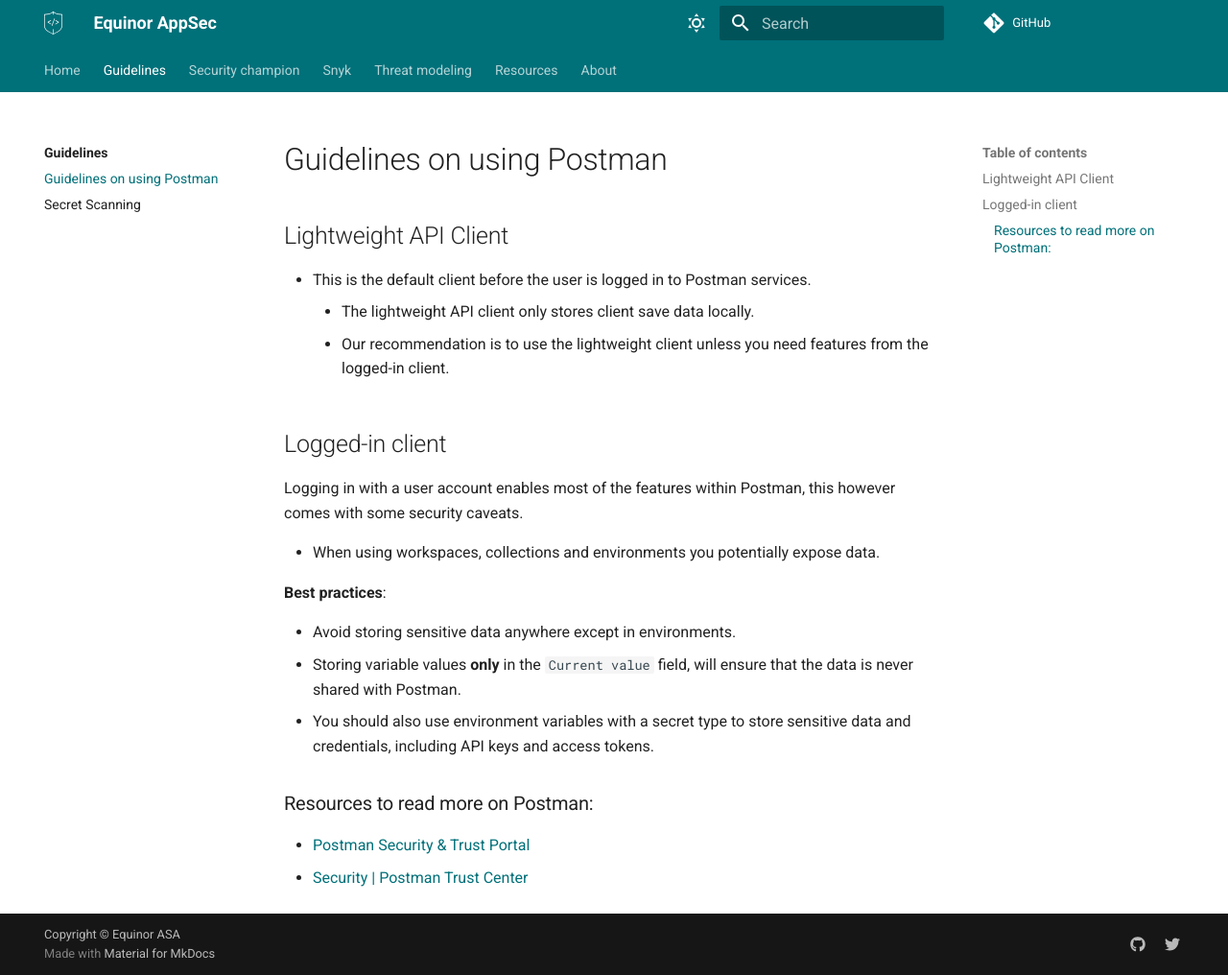
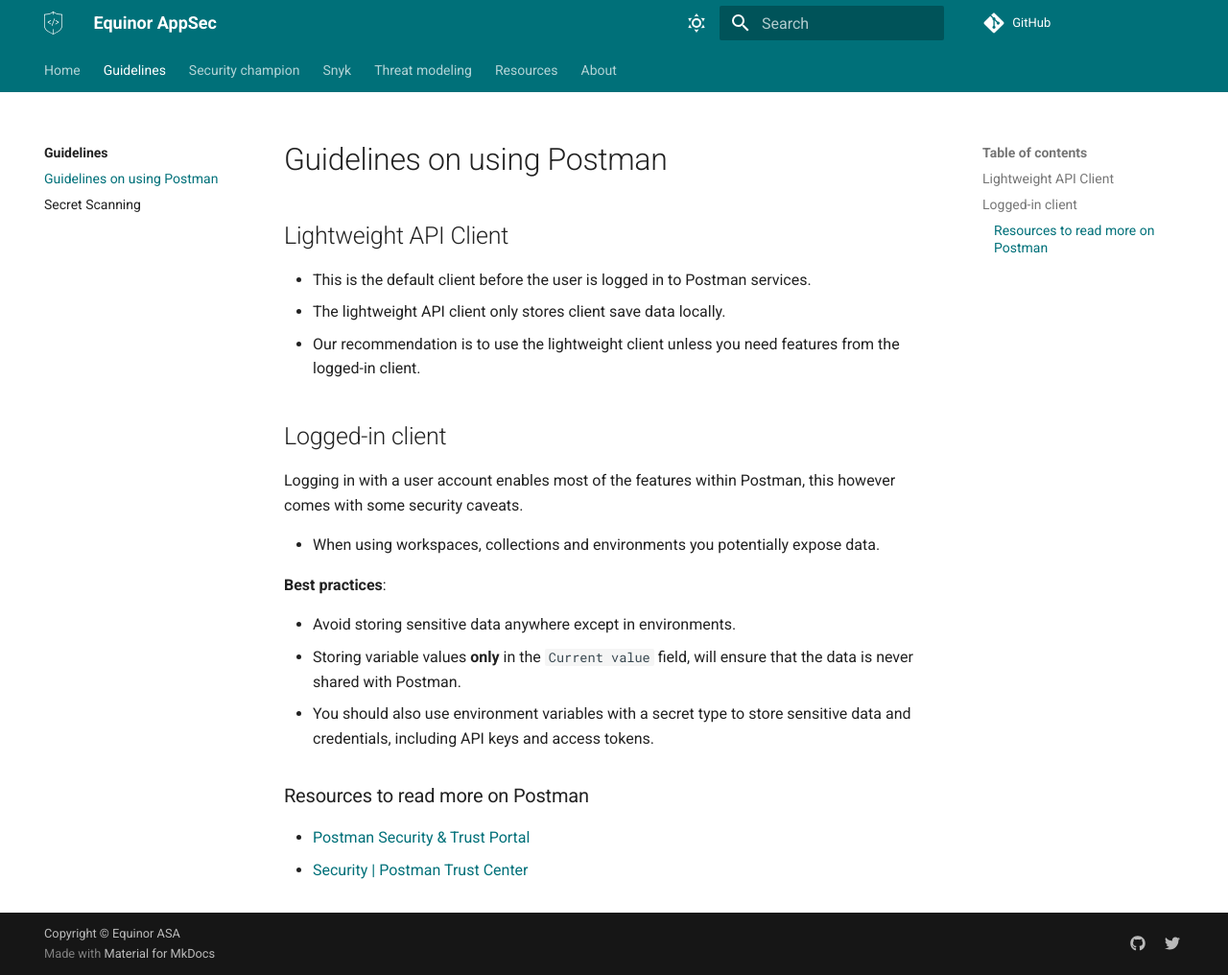
Before and after one commit to equinor/appsec, an MkDocs documentation site: the page built from docs/guidelines/postman.md, in a window 1280 px wide and 1016 px high. Shown: the whole window at 96% size. Built offline with MkDocs 1.6.1 and Material for MkDocs 9.7.7, drawn with Linux system fonts in a browser that asks for light colours; some web fonts are replaced; comment, search, counter and statistics services are not loaded.

```diff
--- a/docs/guidelines/postman.md
+++ b/docs/guidelines/postman.md
@@ -1,10 +1,13 @@
 # Guidelines on using Postman
+
 ## Lightweight API Client
+
 - This is the default client before the user is logged in to Postman services.
-	- The lightweight API client only stores client save data locally.
-	- Our recommendation is to use the lightweight client unless you need features from the logged-in client.
+  - The lightweight API client only stores client save data locally.
+  - Our recommendation is to use the lightweight client unless you need features from the logged-in client.
 
 ## Logged-in client
+
 Logging in with a user account enables most of the features within Postman, this however comes with some security caveats.
 
 - When using workspaces, collections and environments you potentially expose data.
@@ -15,6 +18,7 @@ Logging in with a user account enables most of the features within Postman, this
 - Storing variable values **only** in the `Current value` field, will ensure that the data is never shared with Postman.
 - You should also use environment variables with a secret type to store sensitive data and credentials, including API keys and access tokens.
 
-### Resources to read more on Postman:
+### Resources to read more on Postman
+
 - [Postman Security & Trust Portal](https://security.postman.com/)
 - [Security | Postman Trust Center](https://www.postman.com/trust/security/)
```
